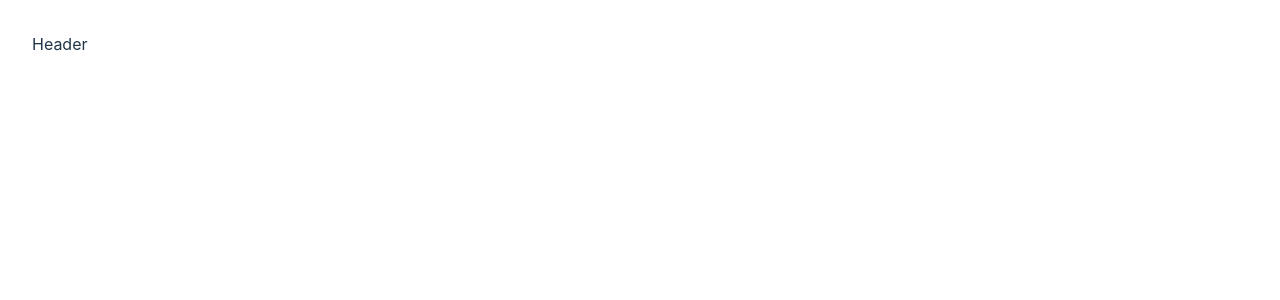
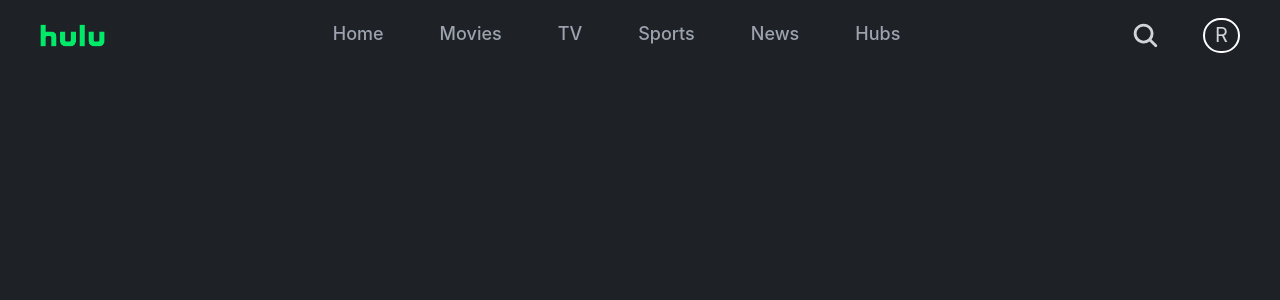
Before and after one commit to WawaDev16/hulu_clone, a React (Vite) app: page / in a window 1280 px wide. Shown: the top 300 px of the page. Built offline with nearby package versions, Linux system fonts and the light colour scheme.

Commit message:
Setting Header/ React icon/ import logo

```diff
--- a/package.json
+++ b/package.json
@@ -11,7 +11,8 @@
   },
   "dependencies": {
     "react": "^18.2.0",
-    "react-dom": "^18.2.0"
+    "react-dom": "^18.2.0",
+    "react-icons": "^5.2.1"
   },
   "devDependencies": {
     "@types/react": "^18.2.66",
--- a/src/App.css
+++ b/src/App.css
@@ -1,8 +1,8 @@
-#root {
+/* #root {
   max-width: 1280px;
   margin: 0 auto;
   padding: 2rem;
-}
+} */
 
 .logo {
   height: 6em;
--- a/src/components/Header.tsx
+++ b/src/components/Header.tsx
@@ -1,5 +1,62 @@
+import logo from "./../assets/images/logo.png";
+import { IoSearch } from "react-icons/io5";
+
 function Header() {
-  return <div>Header</div>;
+  const menu = [
+    {
+      id: 1,
+      name: "Home",
+    },
+    {
+      id: 2,
+      name: "Movies",
+    },
+    {
+      id: 3,
+      name: "TV",
+    },
+    {
+      id: 4,
+      name: "Sports",
+    },
+    {
+      id: 5,
+      name: "News",
+    },
+    {
+      id: 6,
+      name: "Hubs",
+    },
+  ];
+
+  return (
+    <div className="flex justify-between items-center p-4 px-10">
+      <img src={logo} className="w-[65px]" />
+      <ul className="flex gap-8">
+        {menu.map((item) => (
+          <li
+            className="text-gray-400 text-[18px]
+          font-medium cursor-pointer hover:bg-gray-700
+          hover:text-white px-3 pb-2 py-1 rounded-md transition-all duration-500 ease-in-out"
+          >
+            {item.name}
+          </li>
+        ))}
+      </ul>
+
+      <div className="flex gap-10">
+        <IoSearch
+          className="text-[35px] text-gray-300
+        hover:bg-gray-700 px-[3px] pb-[2px] py-[2px]  cursor-pointer
+        rounded-md hover:text-white
+        transition-all duration-500 ease-in-out"
+        />
+        <h2 className="px-[10px] text-[20px] text-gray-300 border-[2px] border-white rounded-full">
+          R
+        </h2>
+      </div>
+    </div>
+  );
 }
 
 export default Header;
--- a/src/index.css
+++ b/src/index.css
@@ -27,6 +27,8 @@
 }
 
 body {
+  background-color: #1e2126;
+  height: 100vh;
 }
 
 h1 {
```
Also changed, not shown: src/assets/images/logo.png (added), 1 other file (tests, documents, lock files or other folders).
